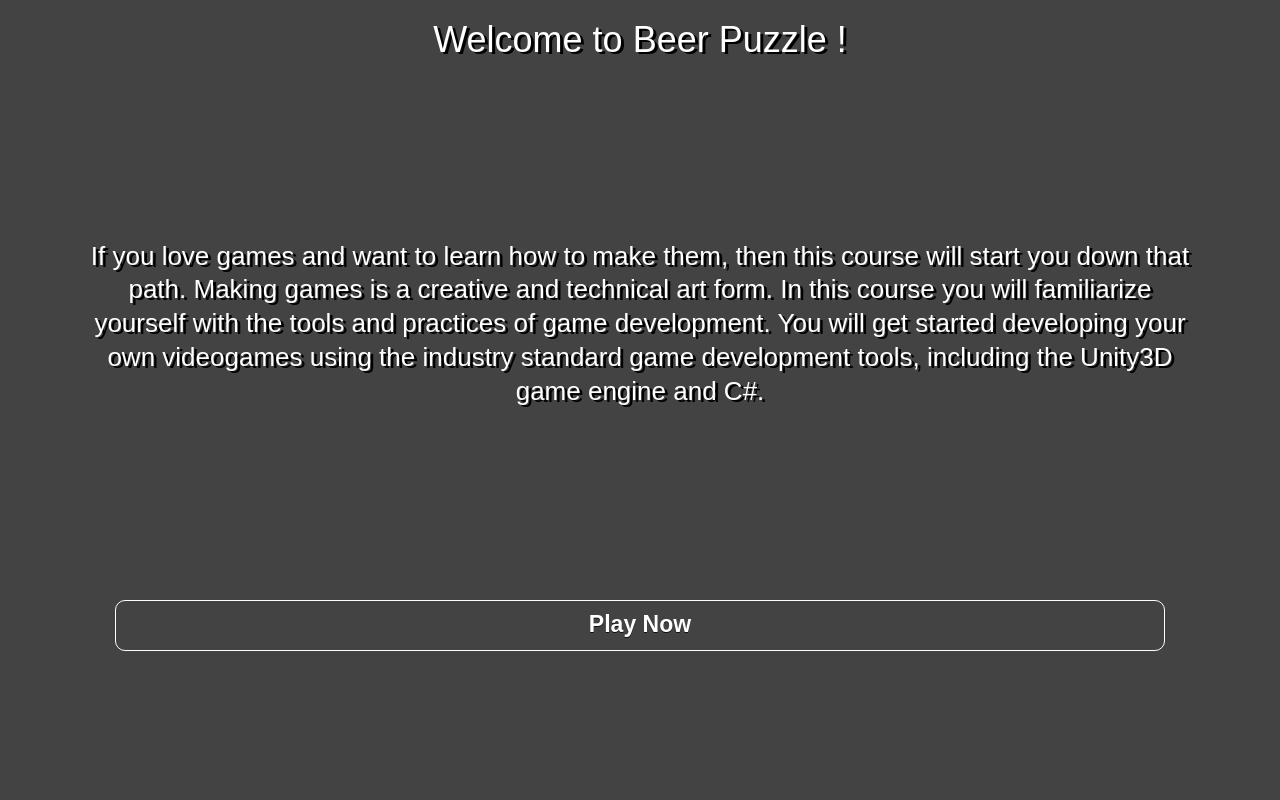
After one commit to Naween2013074/uiuxcoursework1, a PHP site: page /puzzle_introductory in a window 1280 px wide. The commit adds this page. Run offline with PHP 8.4, Linux system fonts and the light colour scheme.

Commit message:
Beer Puzzle game introductory page

```diff
--- a/pages/index.html
+++ b/pages/index.html
@@ -71,7 +71,7 @@
                     <a><img alt="image" class="img-responsive" src="resources/images/home/treasure_hunt.jpeg"></a>
                     <p>TREASURE HUNT</p>
                 </div>
-            </div>
+        </div>
         </div>
         <footer>
             <div class="container-fluid">
--- /dev/null
+++ b/pages/puzzle_introductory.html
@@ -0,0 +1,143 @@
+<!DOCTYPE html>
+<!--
+To change this license header, choose License Headers in Project Properties.
+To change this template file, choose Tools | Templates
+and open the template in the editor.
+-->
+<!DOCTYPE html>
+<html lang="en">
+    <head>
+        <meta charset="utf-8">
+        <meta http-equiv="X-UA-Compatible" content="IE=edge">
+        <meta name="viewport" content="width=device-width, initial-scale=1">
+        <!-- The above 3 meta tags *must* come first in the head; any other head content must come *after* these tags -->
+        <title>Welcome to Beer Puzzle !</title>
+
+        <!-- Bootstrap -->
+        <link href="resources/libs/bootstrap/css/bootstrap.min.css" rel="stylesheet">
+        <link rel="stylesheet" href="resources/css/booking-nearest-pub.css">
+        <link rel="stylesheet" type="text/css" href="resources/libs/jquery-mobile/jquery.mobile-1.4.5.min.css">
+
+
+        <style>
+            th, td {
+                /*                border: 1px solid black;*/
+                padding: 10px;
+                table-layout:fixed;
+            }
+            #tb-one{
+                width: 50%;
+            }
+            #tb-two{
+                width: 50%;
+            }
+            img {
+                display: block;
+                margin: 0 auto;
+                max-width: 50%;
+                max-height: 50%;
+
+            }
+            h2{
+                color: white;
+                text-shadow: 3px 2px #000000;
+            }
+            p{
+                color: white;
+                text-shadow: 3px 2px #000000;
+            }
+            #tabs  {
+                background: #434343;
+                padding: 10px;
+            }
+            #one {
+                background: #434343;
+            }
+            #two {
+                background: #434343;
+            }
+            #two-normal {
+                background: #434343;
+            }
+            #oneone{
+                background: #434343;
+            }
+            body{
+                background: #434343;
+            }
+            .ui-page {
+                background:#434343;
+            }
+            .cusbtn {
+                background: #434343;
+                background-image: -webkit-linear-gradient(top, #434343, #434343);
+                background-image: -moz-linear-gradient(top, #434343, #434343);
+                background-image: -ms-linear-gradient(top, #434343, #434343);
+                background-image: -o-linear-gradient(top, #434343, #434343);
+                background-image: linear-gradient(to bottom, #434343, #434343);
+                -webkit-border-radius: 10;
+                -moz-border-radius: 10;
+                border-radius: 10px;
+                font-family: Arial;
+                color: #ffffff;
+                font-size: 23px;
+                padding: 9px 35px 10px 35px;
+                border: solid #ffffff 1px;
+
+                text-decoration: none;
+
+            }
+
+            .cusbtn:hover {
+                background: #3cb0fd;
+                background-image: -webkit-linear-gradient(top, #3cb0fd, #3498db);
+                background-image: -moz-linear-gradient(top, #3cb0fd, #3498db);
+                background-image: -ms-linear-gradient(top, #3cb0fd, #3498db);
+                background-image: -o-linear-gradient(top, #3cb0fd, #3498db);
+                background-image: linear-gradient(to bottom, #3cb0fd, #3498db);
+                text-decoration: none;
+                border-color: #ffffff;
+            }
+            .ui-btn{
+                border-color: #ffffff;
+            }
+            .ui-btn-b{
+                border-color: #ffffff;
+            }
+            .myGallery img {
+                vertical-align: bottom;
+            }
+
+        </style>
+    </head>
+    <body>
+        <div class="container">
+            <div class="row">
+                <h1 class="display-3">Welcome to Beer Puzzle !</h1>
+            </div>
+            <div class="row">
+                <div class="container">
+                    <div class="col-md-12">
+                        <div id="two-normal" class="padding padding-top">
+                            <div >
+                                <p class="display-1 centerbottom" style="text-align:center;">If you love games and want to
+                                    learn how to make them, then this course
+                                    will start you down that path. Making games is a creative
+                                    and technical art form. In this course you will familiarize
+                                    yourself with the tools and practices of game development.
+                                    You will get started developing your own videogames using
+                                    the industry standard game development tools, including
+                                    the Unity3D game engine and C#.</p>
+                                <div class="row justy centerbottom">
+                                    <button id="booknowe"  onclick="" class="ui-btn ui-btn-b cusbtn" style="background: #434343; border-color: #ffffff;border-radius: 10px;">Play Now</button>
+                                </div>
+                            </div>
+                        </div>
+                    </div>
+                </div>
+            </div>
+            <script src="resources/libs/bootstrap/js/bootstrap.min.js"></script>
+            <script src="resources/libs/jQuery/js/jquery.3.1.1.min.js"></script>
+            <script src="resources/libs/jquery-mobile/jquery.mobile-1.4.5.min.js"></script>
+    </body>
+</html>
--- /dev/null
+++ b/puzzle_introductory.php
@@ -0,0 +1,3 @@
+<?php
+include('pages/puzzle_introductory.html');
+?>
--- a/resources/css/booking-nearest-pub.css
+++ b/resources/css/booking-nearest-pub.css
@@ -113,7 +113,7 @@
     }
     .centerbottom {
 
-        padding-top: 100px;
+        padding-top: 38px;
     }
     .textcuslogin{
         color: white;
```
